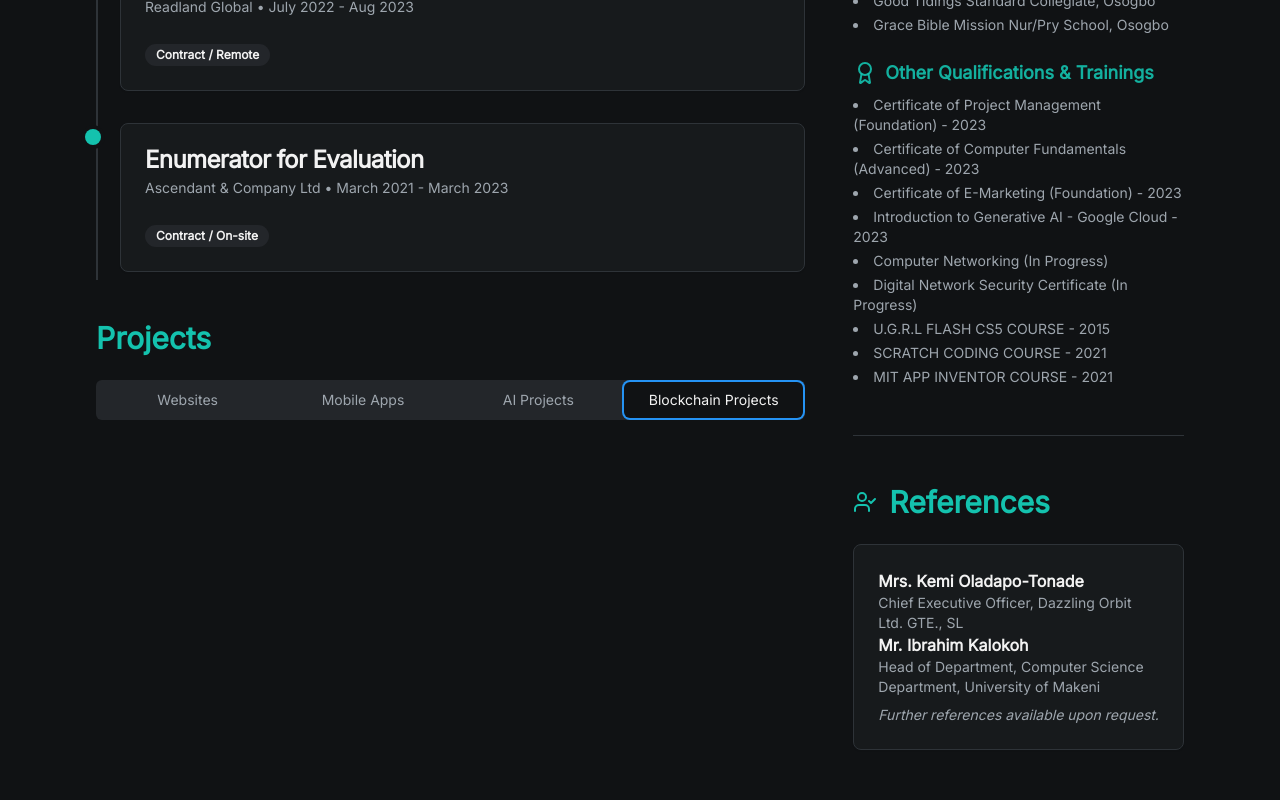
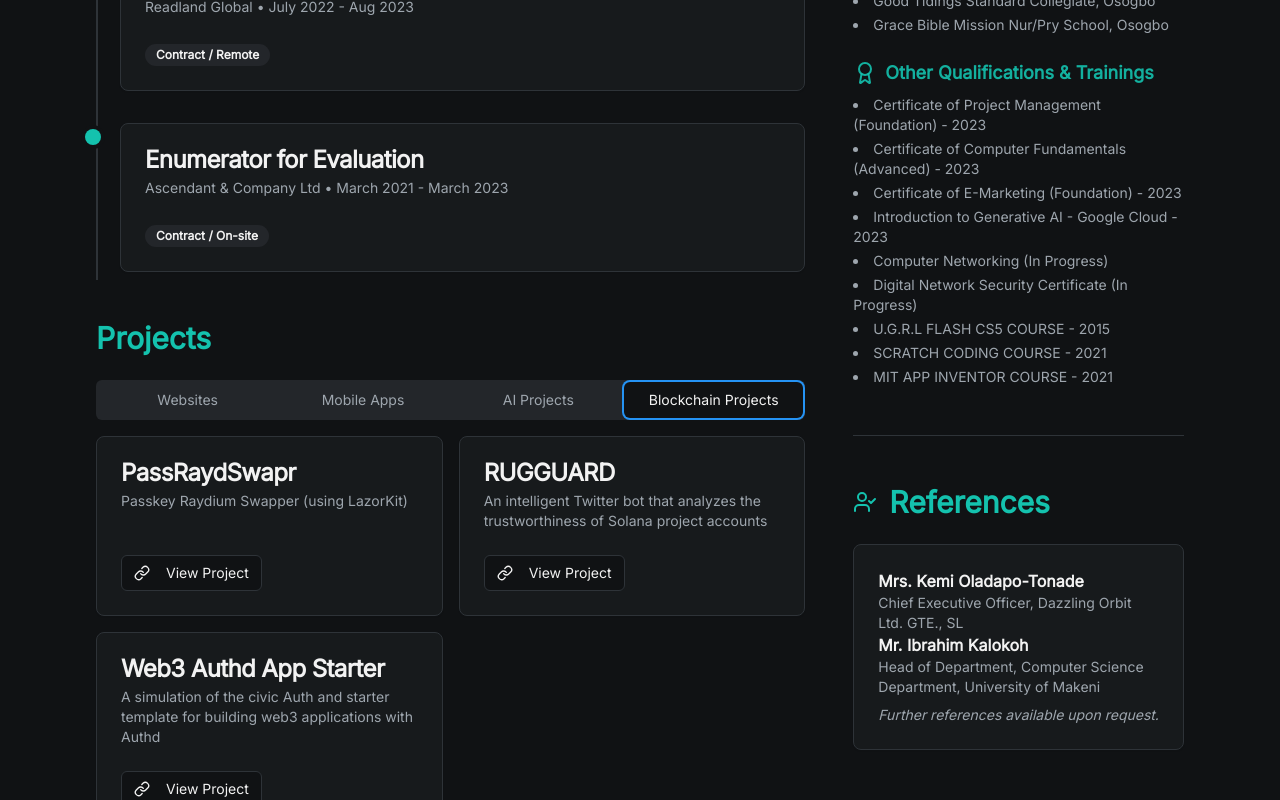
Before and after one commit to dominicOT/portfo, a Next.js app: page / in a window 1280 px wide. Both pictures are taken after a click on the tab "Blockchain Projects". Shown: the part 1150-1950 px from the top of the page. Built offline with nearby package versions, Linux system fonts and the light colour scheme.

Commit message:
tabs content

```diff
--- a/src/app/page.tsx
+++ b/src/app/page.tsx
@@ -209,6 +209,11 @@ export default function PortfolioPage() {
                     {projects.ai.map(p => <ProjectCard key={p.name} {...p} />)}
                   </div>
                 </TabsContent>
+                <TabsContent value="blockchain" className="mt-4">
+                  <div className="grid sm:grid-cols-2 gap-4">
+                    {projects.blockchain.map(p => <ProjectCard key={p.name} {...p} />)}
+                  </div>
+                </TabsContent>
               </Tabs>
             </section>
           </div>
```
